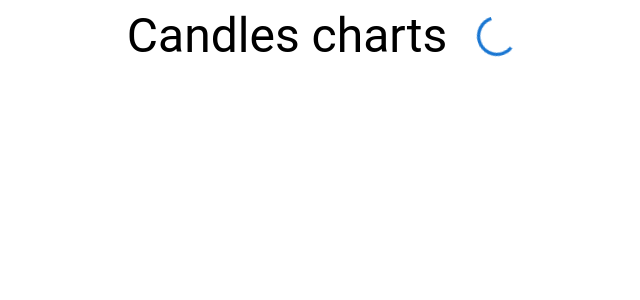
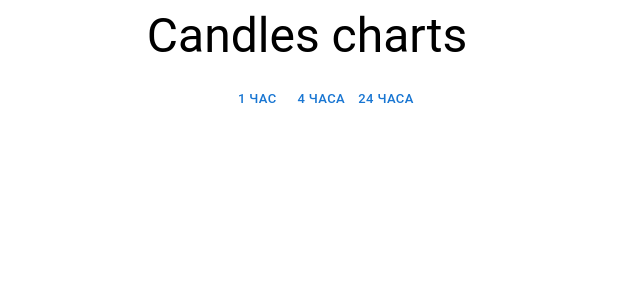
Before and after one commit to qwelip/coinsScreener, a React (Create React App) app: page / in a window 1280 px wide. Shown: the top 300 px of the page, without its empty margins (318-958 px from the left). Built offline with nearby package versions, Linux system fonts and the light colour scheme; no server answers.

Commit message:
Add times intervals

```diff
--- a/src/conponents/charts-list.tsx
+++ b/src/conponents/charts-list.tsx
@@ -28,7 +28,13 @@ const ChartsList: React.FC<IProps> = ({ candlesList }) => {
       {candlesList.map((item) => {
         return (
           <Paper key={item.result.symbol} elevation={5} style={{ padding: 5 }}>
-            <Box style={{ display: 'flex' }}>
+            <Box
+              style={{
+                display: 'flex',
+                alignItems: 'center',
+                justifyContent: 'space-between',
+              }}
+            >
               <Link
                 to={`https://www.bybit.com/trade/usdt/${item.result.symbol}`}
                 target='_blank'
@@ -39,7 +45,19 @@ const ChartsList: React.FC<IProps> = ({ candlesList }) => {
                   </Typography>
                 </Button>
               </Link>
-              <Typography>{item.custom?.differencePercent}</Typography>
+              <Typography
+                style={{
+                  paddingRight: 10,
+                  fontWeight: 400,
+                  color:
+                    item.custom?.differencePercent &&
+                    item.custom?.differencePercent > 0
+                      ? 'green'
+                      : 'red',
+                }}
+              >
+                {item.custom?.differencePercent}
+              </Typography>
             </Box>
             <CandleChart item={item} />
           </Paper>
--- a/src/conponents/filter.tsx
+++ b/src/conponents/filter.tsx
@@ -41,7 +41,7 @@ const Filter: React.FC<IProps> = ({
   setMinProcToShow,
   setIsFirstCandleCheck,
 }) => {
-  const { isLoading } = useContext(AppContext)
+  const { isLoading, interval } = useContext(AppContext)
 
   const handleSort = (_: any, newSortVal: SortDirection) => {
     handleSortDirection(newSortVal)
@@ -69,14 +69,13 @@ const Filter: React.FC<IProps> = ({
     setIsFirstCandleCheck(!isFirstCandleCheck)
   }
 
-  if (isLoading) {
+  if (isLoading || !interval) {
     return null
   }
 
   return (
     <Paper style={{ padding: 20, marginBottom: 20 }} elevation={1}>
       <Stack justifyContent={'center'} direction={'row'} spacing={10}>
-        <Typography style={{ padding: '6px 0' }}>Filter - % change</Typography>
         <TextField
           id='Candles'
           size='small'
--- a/src/hooks/use-candles-data.ts
+++ b/src/hooks/use-candles-data.ts
@@ -1,29 +1,41 @@
 import {useState, useEffect, useRef} from 'react'
 import { coinsList } from '../common/coins-list'
-import { ICoinCandlesStat } from '../types'
+import { ICoinCandlesStat, Interval } from '../types'
 import axios from 'axios'
 import { getAxiosConfig } from '../api'
 
-export const useCandlesData = (): [boolean, ICoinCandlesStat[] | undefined]  => {
+export const useCandlesData = (): [boolean | undefined, ICoinCandlesStat[] | undefined, Interval | undefined, React.Dispatch<React.SetStateAction<Interval | undefined>>]  => {
+  const [isLoading, setIsLoading] = useState<boolean | undefined>()
+  const [interval, setInterval] = useState<Interval | undefined>()
+
   const date = new Date()
   const category = 'linear'
-  const interval = '240'
-  const start = date.setDate(date.getDate() - 14)
+  const startParam = getStartParam()
+  const start = date.setDate(date.getDate() - startParam)
   const end = Date.now()
   const candlesDataRef = useRef<ICoinCandlesStat[] | undefined>([])
-
-  const [isLoading, setIsLoading] = useState(true)
+  console.log('interval',interval)
+  function getStartParam(): number {
+    switch(interval) {
+      case '60': return 2
+      case '240': return 15
+      case 'D': return 15
+      default: return 2
+    }
+  }
 
   useEffect(() => {
+    if (!interval) return
+    setIsLoading(true)
     const reqArray = coinsList.map(coinName => axios(getAxiosConfig(category, coinName, interval, start, end)))
     Promise.all(reqArray).then(response => {
       const data = response.map(i => i.data) as ICoinCandlesStat[]
-      const filtered = data.filter(i => i.retCode === 0)
+      const filtered = data.filter(i => i.retCode === 0 && i.result.list.length > 0)
       candlesDataRef.current = filtered
       setIsLoading(false)
     })
   // eslint-disable-next-line react-hooks/exhaustive-deps
-  }, [])
+  }, [interval])
 
-  return [isLoading, candlesDataRef.current]
+  return [isLoading, candlesDataRef.current, interval, setInterval]
 }
--- a/src/pages/charts-page.tsx
+++ b/src/pages/charts-page.tsx
@@ -1,16 +1,23 @@
-import { useState } from 'react'
+import { useState, useEffect } from 'react'
 import { useContext } from 'react'
-import { Box, Typography } from '@mui/material'
+import { Box, Typography, Button } from '@mui/material'
 import ChartsList from '../conponents/charts-list'
 import CircularProgress from '@mui/material/CircularProgress'
 import { AppContext } from '../store/context'
 import Filter from '../conponents/filter'
-import { ICoinCandlesStat, SortDirection } from '../types'
+import { ICoinCandlesStat, Interval, SortDirection } from '../types'
 import { getSortedPercentGrowCandlesStat } from '../utils/utils'
 
 const ChartsPage = () => {
   let resCandlesData: ICoinCandlesStat[] | undefined
-  const { isLoading, candlesData } = useContext(AppContext)
+  const styles = {
+    display: 'flex',
+    alignItems: 'center',
+    justifyContent: 'center',
+    marginBottom: 20,
+  }
+  const { isLoading, candlesData, interval, setInterval } =
+    useContext(AppContext)
 
   const [isFilter, setIsFilter] = useState(true)
   const [candlesToCheck, setCandlesToCheck] = useState(7)
@@ -32,6 +39,11 @@ const ChartsPage = () => {
     setSortDirection(val)
   }
 
+  const changeInterval = (val: Interval) => {
+    console.log(val)
+    setInterval(val)
+  }
+
   if (!isFilter && !isLoading) {
     resCandlesData = candlesData
   }
@@ -47,20 +59,63 @@ const ChartsPage = () => {
     )
   }
 
+  useEffect(() => {
+    if (!interval) return
+
+    switch (interval) {
+      case '60': {
+        setCandlesToCheck(9)
+        setMinProcToShow(5)
+        break
+      }
+      case '240': {
+        setCandlesToCheck(9)
+        setMinProcToShow(10)
+        break
+      }
+      case 'D': {
+        setCandlesToCheck(9)
+        setMinProcToShow(10)
+        break
+      }
+      default:
+        break
+    }
+  }, [interval])
+
   return (
     <>
-      <Box
-        style={{
-          display: 'flex',
-          alignItems: 'center',
-          justifyContent: 'center',
-          marginBottom: 20,
-        }}
-      >
+      <Box style={styles}>
         <Typography style={{ marginRight: 30 }} align='center' variant='h3'>
           Candles charts
         </Typography>
-        {isLoading && <CircularProgress />}
+        {isLoading && interval && <CircularProgress />}
+      </Box>
+      <Box style={styles}>
+        <Button
+          disabled={isLoading}
+          variant={interval === '60' ? 'contained' : 'text'}
+          size='small'
+          onClick={() => changeInterval('60')}
+        >
+          1 час
+        </Button>
+        <Button
+          disabled={isLoading}
+          variant={interval === '240' ? 'contained' : 'text'}
+          size='small'
+          onClick={() => changeInterval('240')}
+        >
+          4 часа
+        </Button>
+        <Button
+          disabled={isLoading}
+          variant={interval === 'D' ? 'contained' : 'text'}
+          size='small'
+          onClick={() => changeInterval('D')}
+        >
+          24 часа
+        </Button>
       </Box>
       <Filter
         isFilter={isFilter}
--- a/src/store/context.tsx
+++ b/src/store/context.tsx
@@ -5,11 +5,13 @@ import { useCandlesData } from '../hooks/use-candles-data'
 export const AppContext = createContext<IAppContext>({} as IAppContext)
 
 const Context = ({ children }: { children: React.ReactNode }) => {
-  const [isLoading, candlesData] = useCandlesData()
+  const [isLoading, candlesData, interval, setInterval] = useCandlesData()
 
   const contextData = {
     isLoading,
     candlesData,
+    interval,
+    setInterval,
   }
 
   return (
--- a/src/types/index.ts
+++ b/src/types/index.ts
@@ -14,8 +14,10 @@ interface IResult {
 }
 
 export interface IAppContext {
-  isLoading: boolean
+  isLoading: boolean | undefined
   candlesData: ICoinCandlesStat[] | undefined
+  interval: Interval | undefined
+  setInterval: React.Dispatch<React.SetStateAction<Interval | undefined>>
 }
 
 interface ICustom {
@@ -26,3 +28,5 @@ export enum SortDirection {
   acs = 'ASC',
   desc = 'DESC'
 }
+
+export type Interval = '30' | '60' | '240' | 'D'
```
